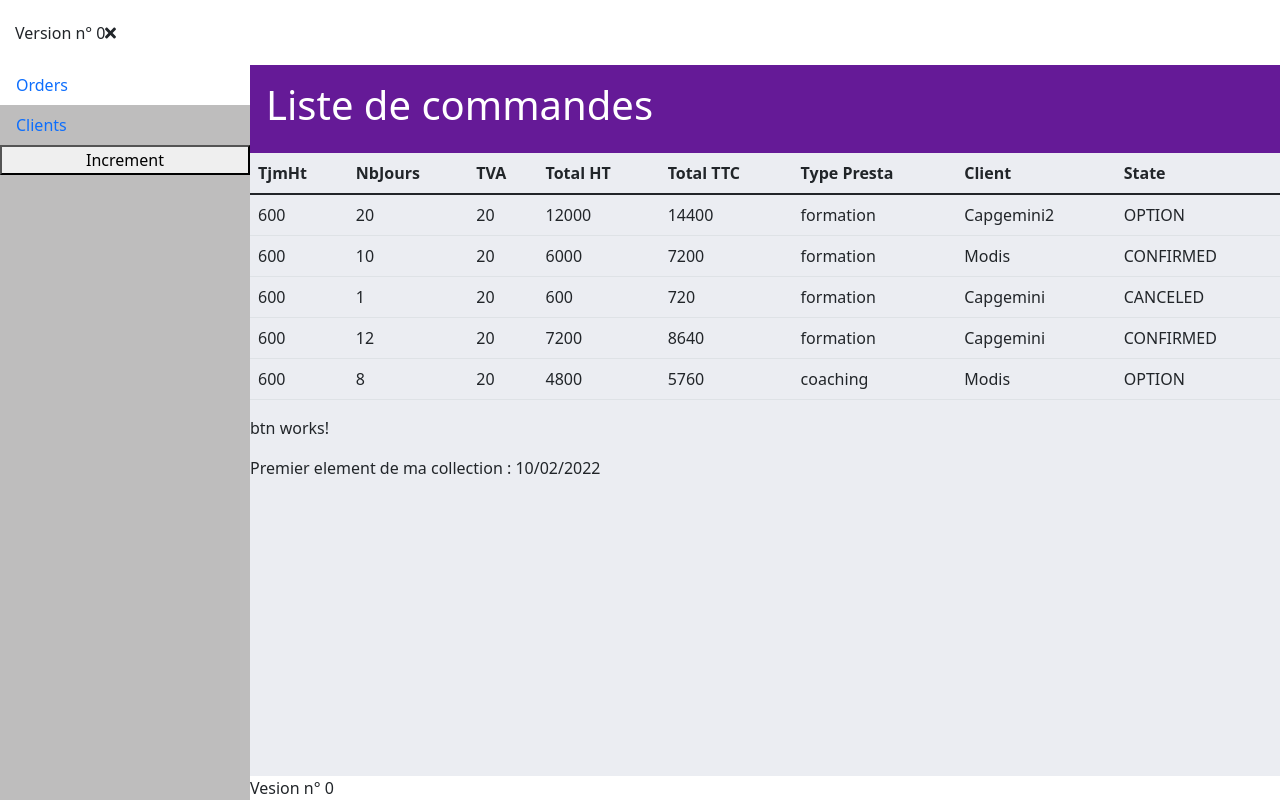
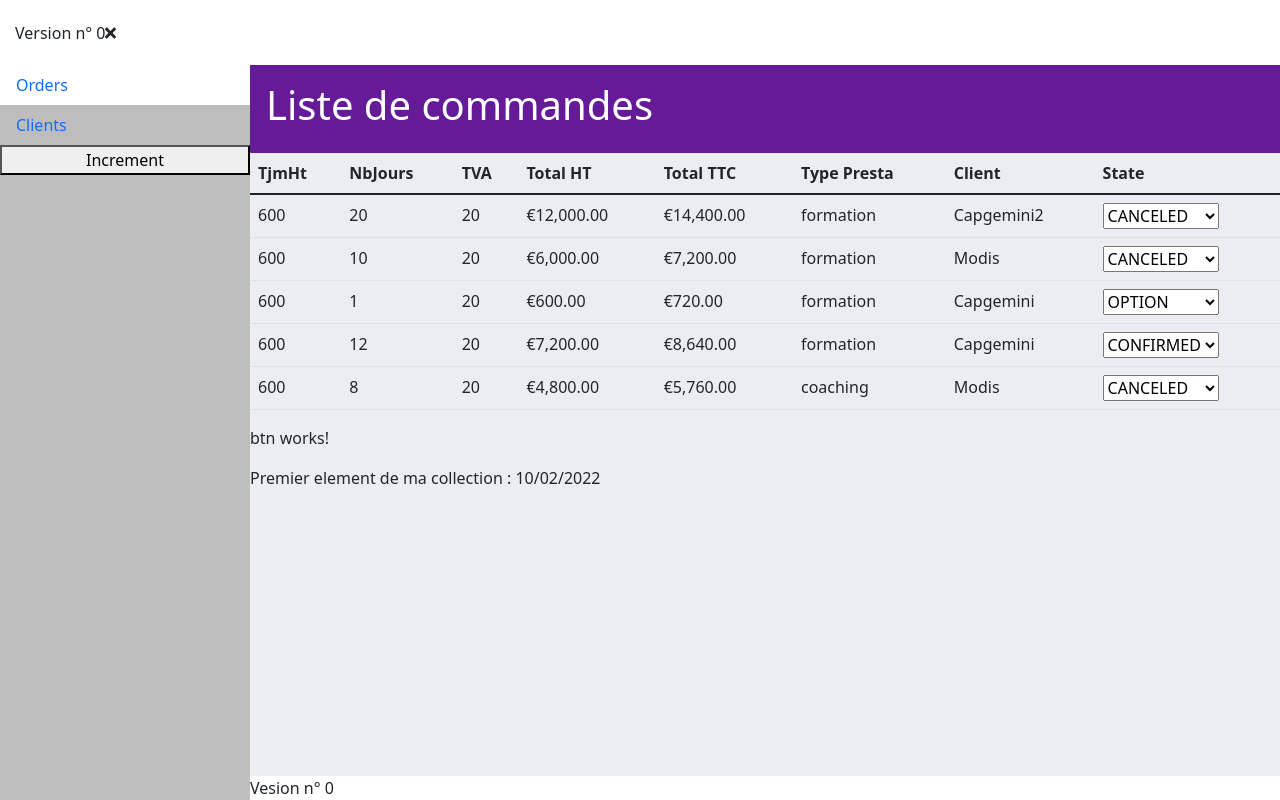
Before and after one commit to dev-formation/formation-angular-janvier-scalian, an Angular app: page /orders in a window 1280 px wide. Built offline with nearby package versions, Linux system fonts and the light colour scheme; data requests are answered from the project's data file.

Commit message:
27 - pipe currency + localize i18n + changeState

```diff
--- a/angular.json
+++ b/angular.json
@@ -16,6 +16,9 @@
       "root": "",
       "sourceRoot": "src",
       "prefix": "app",
+      "i18n": {
+        "sourceLocale": "fr"
+      },
       "architect": {
         "build": {
           "builder": "@angular-devkit/build-angular:browser",
--- a/api/db.json
+++ b/api/db.json
@@ -4,7 +4,7 @@
       "tjmHt": 600,
       "nbJours": 20,
       "tva": 20,
-        "state": "OPTION",
+      "state": "CANCELED",
       "typePresta": "formation",
       "client": "Capgemini2",
       "comment": "Merci Cap",
@@ -14,7 +14,7 @@
       "tjmHt": 600,
       "nbJours": 10,
       "tva": 20,
-        "state": "CONFIRMED",
+      "state": "CANCELED",
       "typePresta": "formation",
       "client": "Modis",
       "comment": "Merci Modis",
@@ -24,7 +24,7 @@
       "tjmHt": 600,
       "nbJours": 1,
       "tva": 20,
-        "state": "CANCELED",
+      "state": "OPTION",
       "typePresta": "formation",
       "client": "Capgemini",
       "comment": null,
@@ -44,7 +44,7 @@
       "tjmHt": 600,
       "nbJours": 8,
       "tva": 20,
-        "state": "OPTION",
+      "state": "CANCELED",
       "typePresta": "coaching",
       "client": "Modis",
       "comment": "Merci Modis",
--- a/package.json
+++ b/package.json
@@ -32,6 +32,7 @@
     "@angular-devkit/build-angular": "~13.0.3",
     "@angular/cli": "~13.0.3",
     "@angular/compiler-cli": "~13.0.0",
+    "@angular/localize": "^13.0.3",
     "@types/jasmine": "~3.10.0",
     "@types/node": "^12.11.1",
     "jasmine-core": "~3.10.0",
--- a/src/app/orders/orders.module.ts
+++ b/src/app/orders/orders.module.ts
@@ -1,4 +1,4 @@
-import { NgModule } from '@angular/core';
+import { DEFAULT_CURRENCY_CODE, NgModule } from '@angular/core';
 import { CommonModule } from '@angular/common';
 
 import { OrdersRoutingModule } from './orders-routing.module';
@@ -18,6 +18,9 @@ import { SharedModule } from '../shared/shared.module';
     CommonModule,
     OrdersRoutingModule,
     SharedModule
+  ],
+  providers: [
+    { provide: DEFAULT_CURRENCY_CODE, useValue: 'EUR' }
   ]
 })
 export class OrdersModule { }
--- a/src/app/orders/pages/page-list-orders/page-list-orders.component.html
+++ b/src/app/orders/pages/page-list-orders/page-list-orders.component.html
@@ -5,11 +5,20 @@
             <td>{{ item.tjmHt }}</td>
             <td>{{ item.nbJours }}</td>
             <td>{{ item.tva }}</td>
-            <td>{{ item | total }}</td>
-            <td>{{ item | total : true }}</td>
+            <td>{{ item | total | currency }}</td>
+            <td>{{ item | total : true | currency }}</td>
             <td>{{ item.typePresta }}</td>
             <td>{{ item.client }}</td>
-            <td>{{ item.state }}</td>
+            <!-- <td>{{ item.state }}</td> -->
+            <td>
+                <select (change)="onChangeState(item, $event)">
+                    <option *ngFor="let state of stateOrder | keyvalue"
+                            [value]="state.key"
+                            [selected]="state.key === item.state">
+                        {{state.value}}
+                    </option>
+                </select>
+            </td>
         </tr>
     </app-table-light>
     <app-btn></app-btn>
--- a/src/app/orders/pages/page-list-orders/page-list-orders.component.ts
+++ b/src/app/orders/pages/page-list-orders/page-list-orders.component.ts
@@ -1,6 +1,7 @@
 import { HttpClient } from '@angular/common/http';
 import { Component, OnInit } from '@angular/core';
 import { BehaviorSubject, Observable, Subscription } from 'rxjs';
+import { StateOrder } from 'src/app/core/enums/state-order';
 import { Order } from 'src/app/core/models/order';
 import { VersionService } from 'src/app/core/services/version.service';
 import { OrdersService } from '../../services/orders.service';
@@ -13,7 +14,7 @@ import { OrdersService } from '../../services/orders.service';
 export class PageListOrdersComponent implements OnInit {
   public titleParent = 'Liste de commandes';
   // public collection!: Order[];
-  public collection$!: Observable<Order[]>;
+  public collection$: Observable<Order[]>;
   public numVersion$: BehaviorSubject<number>;
   public headers: string[];
 
@@ -22,6 +23,8 @@ export class PageListOrdersComponent implements OnInit {
   public userList!: any;
   public userListHeaders!: string[];
   public demoDate = new Date();
+
+  public stateOrder = StateOrder;
 
   private count = 0;
   // private subNumVersion: Subscription;
@@ -58,6 +61,14 @@ export class PageListOrdersComponent implements OnInit {
   ngOnInit(): void {
   }
 
+  public onChangeState(order: Order, event: any): void {
+    this.ordersService.changeState(order, event.target.value).subscribe(
+      (data: Order) => {
+        order = data;
+      }
+    )
+  }
+
   ngOnDestroy(): void {
     console.log('Instance detruite + desinscription');
     // this.subNumVersion.unsubscribe();
--- a/src/app/orders/services/orders.service.ts
+++ b/src/app/orders/services/orders.service.ts
@@ -1,6 +1,7 @@
 import { HttpClient } from '@angular/common/http';
 import { Injectable } from '@angular/core';
 import { map, Observable } from 'rxjs';
+import { StateOrder } from 'src/app/core/enums/state-order';
 import { Order } from 'src/app/core/models/order';
 import { environment } from 'src/environments/environment';
 
@@ -21,4 +22,13 @@ export class OrdersService {
     );
    }
 
+  public update(order: Order): Observable<Order> {
+    return this.http.put<Order>(`${this.urlApi}/orders/${order.id}`, order);
+  }
+
+  public changeState(order: Order, state: StateOrder): Observable<Order> {
+    const orderToUpdate = new Order({...order, state});
+    return this.update(orderToUpdate);
+  }
+
 }
--- a/src/polyfills.ts
+++ b/src/polyfills.ts
@@ -1,3 +1,7 @@
+/***************************************************************************************************
+ * Load `$localize` onto the global scope - used if i18n tags appear in Angular templates.
+ */
+import '@angular/localize/init';
 /**
  * This file includes polyfills needed by Angular and is loaded before the app.
  * You can add your own extra polyfills to this file.
```
Also changed, not shown: 1 other file (tests, documents, lock files or other folders). Lines whose indentation alone changed are shown as unchanged.
